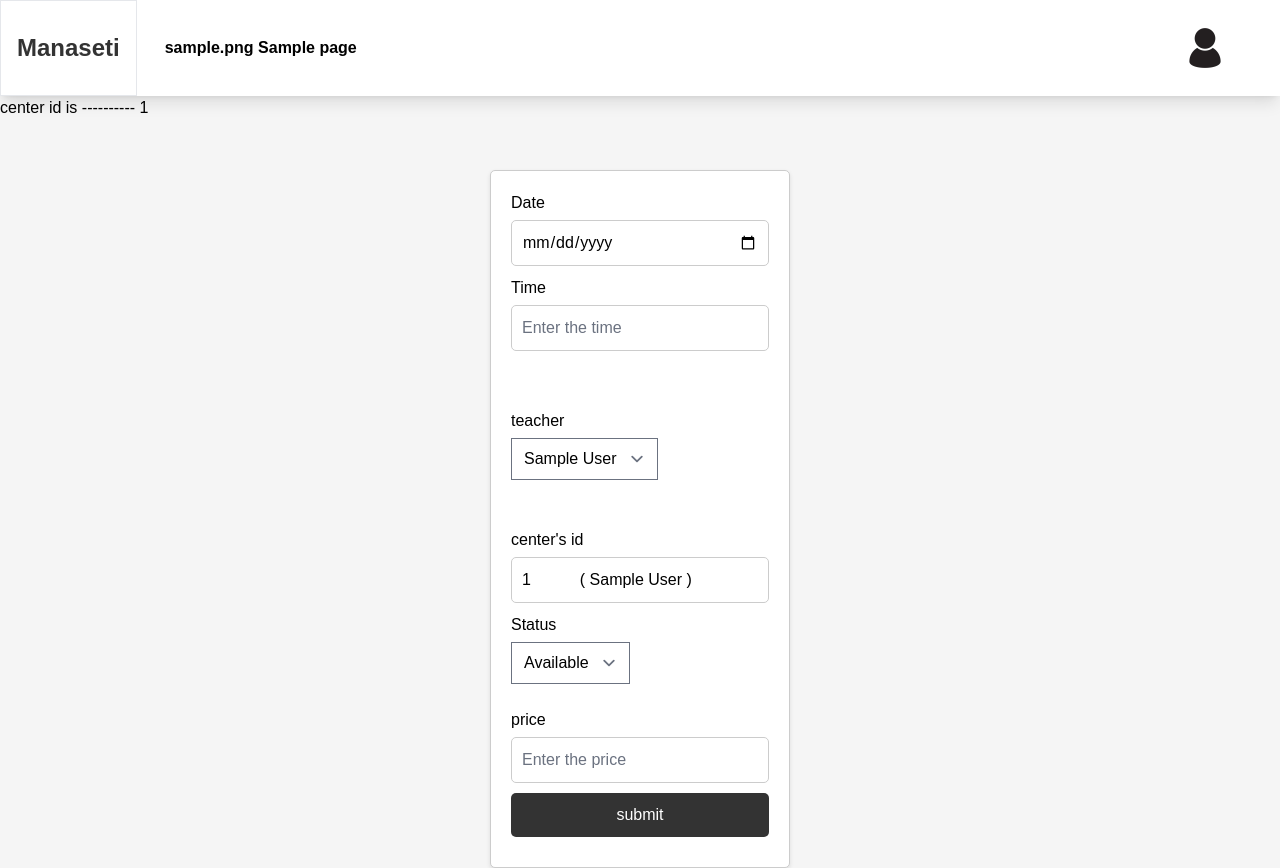
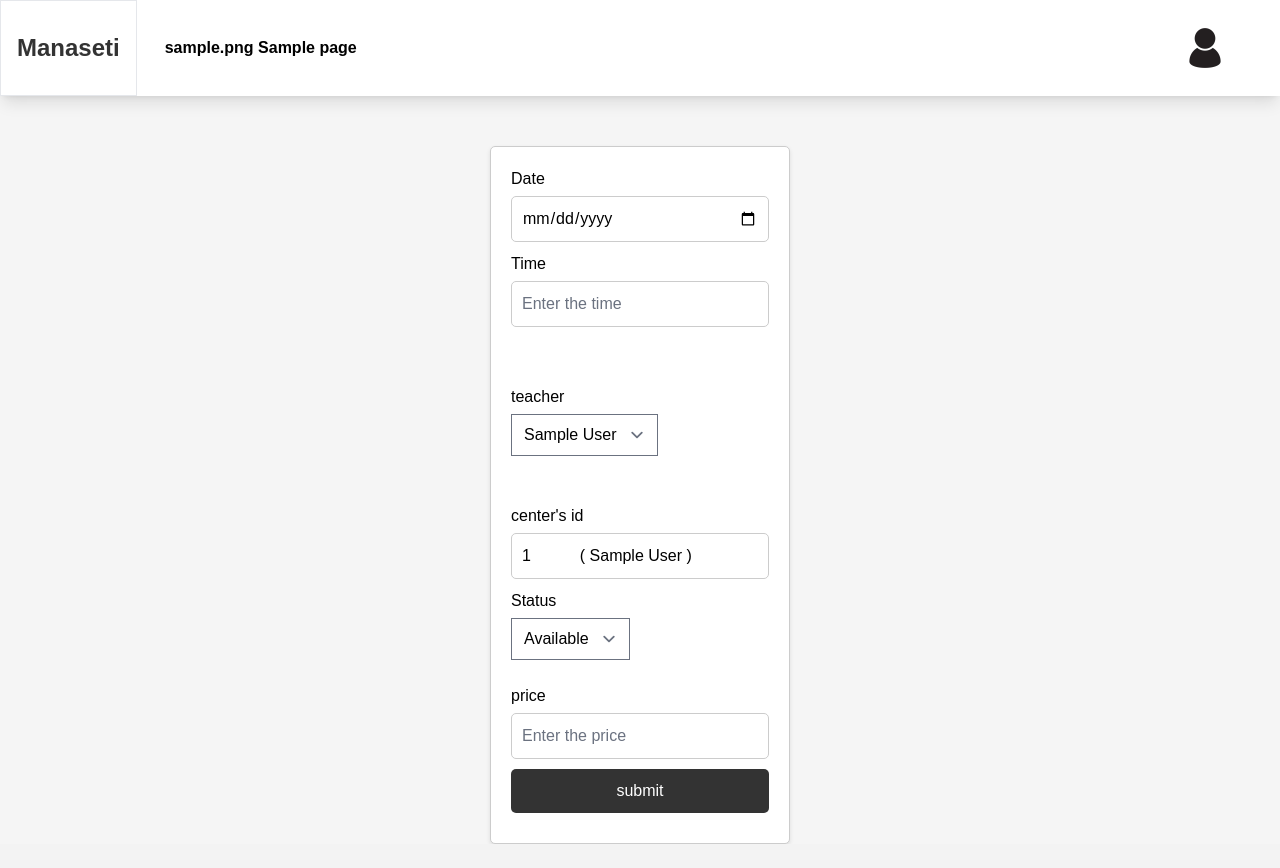
Before and after one commit to Samirzzz/center--moodle, a PHP site: page /addSession.php in a window 1280 px wide. After the commit the page ends 844 px from the top, so only its background shows below. Run offline with PHP 8.4, Linux system fonts and the light colour scheme; the visitor is signed in with stand-in values (Sample User, id 1); tables that the repository leaves empty or names only in its code hold one stand-in row (values such as "Sample post"); some libraries are stand-ins or nearby versions.

Commit message:
remove echo

```diff
--- a/views/addSession.php
+++ b/views/addSession.php
@@ -7,7 +7,7 @@ $sessioncntrl =new SessionController();
 
 $errors = array();
 $center_id = $sessioncntrl->getCenterID($_SESSION["ID"]);
-echo( "center id is ---------- ".$center_id);
+// echo( "center id is ---------- ".$center_id);
 $teachers = $sessioncntrl->getCenterTeachers($center_id);
 
 
```
